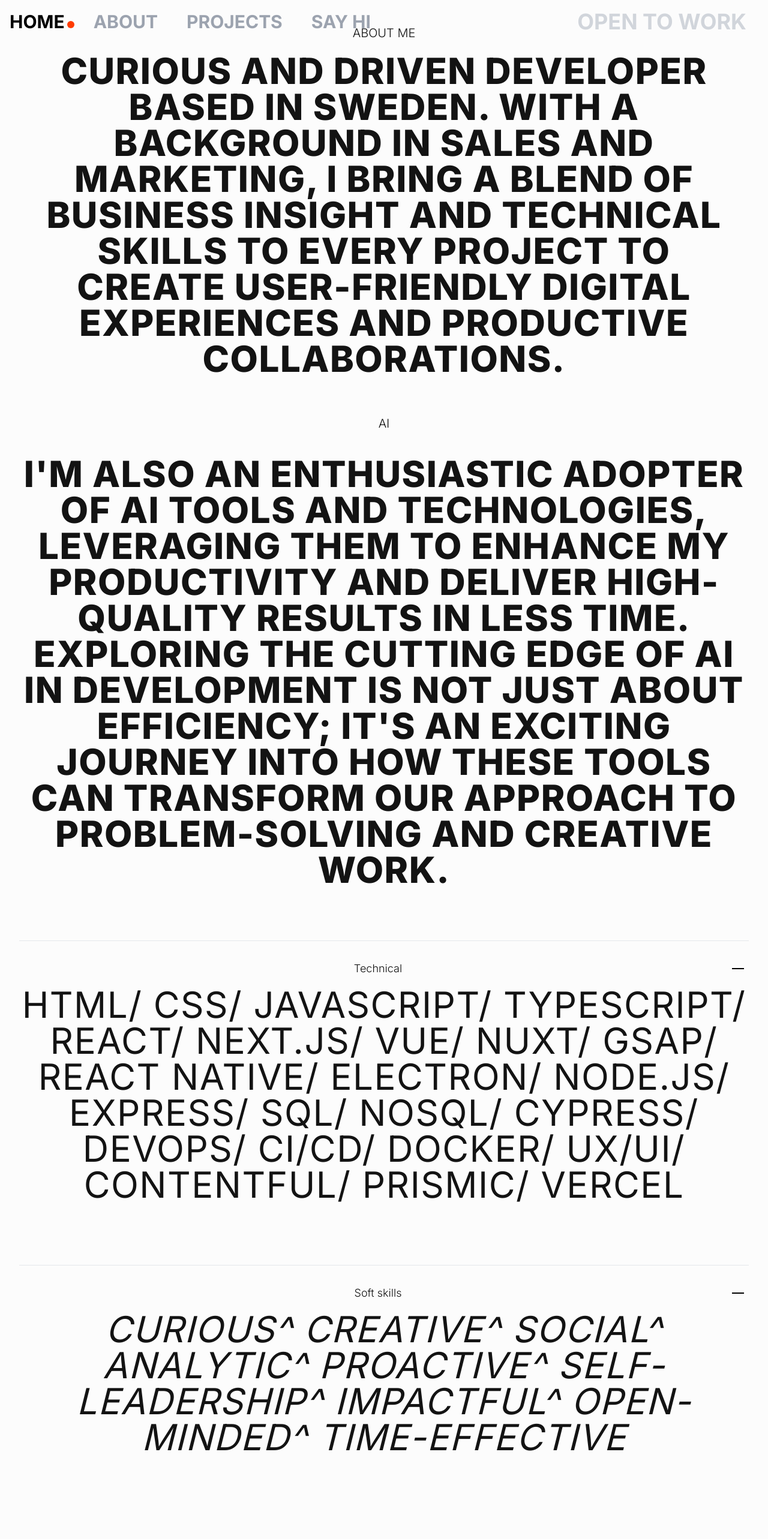
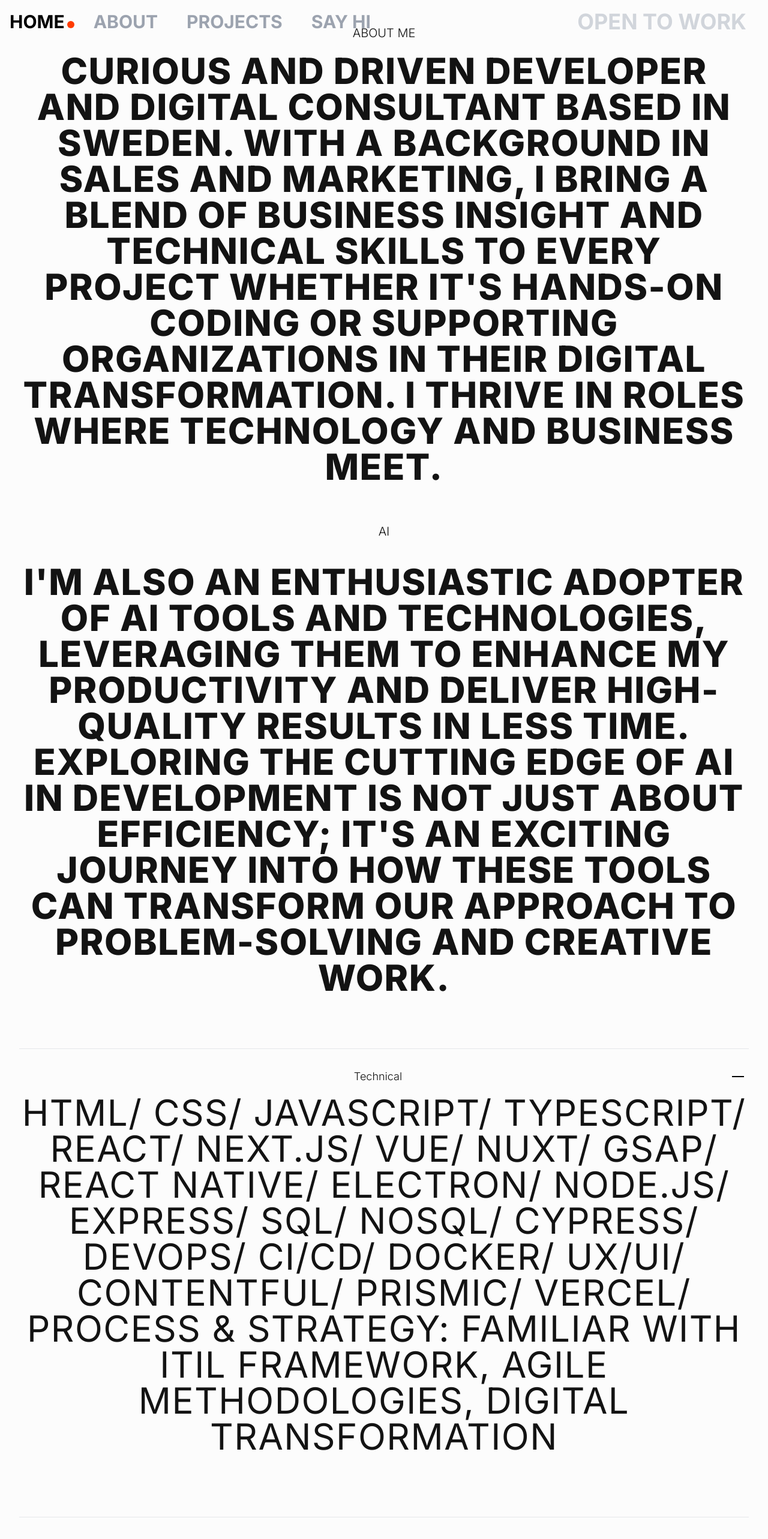
Before and after one commit to chrisfrimango/portfolio-next, a Next.js app: page /about in a window 1280 px wide. Shown: the top 2566 px of the page at 60% size. Before the commit the page ends 2498 px from the top, so only its background shows below. Built offline with nearby package versions, Linux system fonts and the light colour scheme.

Commit message:
Update about section

```diff
--- a/src/components/ui/ServicesAnimation.tsx
+++ b/src/components/ui/ServicesAnimation.tsx
@@ -89,8 +89,8 @@ const ServicesAnimation: React.FC<ServicesAnimationProps> = ({
         <li className="flex items-center">
           <span className="mr-2">•</span>
           <span>
-            Technical sales or some kind hybrid between sales and
-            development/services
+            I’m open to developer roles as well as hybrid positions that combine
+            technical work with strategic, business-oriented challenges.
           </span>
         </li>
       </ul>
--- a/src/data/about.json
+++ b/src/data/about.json
@@ -2,7 +2,7 @@
   "content": [
     {
       "title": "Who am I?",
-      "description": "Curious and driven developer based in Sweden. With a background in sales and marketing, I bring a blend of business insight and technical skills to every project to create user-friendly digital experiences and productive collaborations."
+      "description": "Curious and driven developer and digital consultant based in Sweden. With a background in sales and marketing, I bring a blend of business insight and technical skills to every project whether it's hands-on coding or supporting organizations in their digital transformation. I thrive in roles where technology and business meet."
     },
     {
       "title": "My Journey",
@@ -10,7 +10,7 @@
     },
     {
       "title": "Technical",
-      "description": "HTML/ CSS/ JavaScript/ TypeScript/ React/ Next.js/ Vue/ Nuxt/ GSAP/ React Native/ Electron/ Node.js/ Express/ SQL/ NoSQL/ Cypress/ DevOps/ CI/CD/ Docker/ UX/UI/ Contentful/ Prismic/ Vercel"
+      "description": "HTML/ CSS/ JavaScript/ TypeScript/ React/ Next.js/ Vue/ Nuxt/ GSAP/ React Native/ Electron/ Node.js/ Express/ SQL/ NoSQL/ Cypress/ DevOps/ CI/CD/ Docker/ UX/UI/ Contentful/ Prismic/ Vercel/ Process & Strategy: Familiar with ITIL framework, Agile methodologies, digital transformation "
     },
     {
       "title": "Soft values",
```
